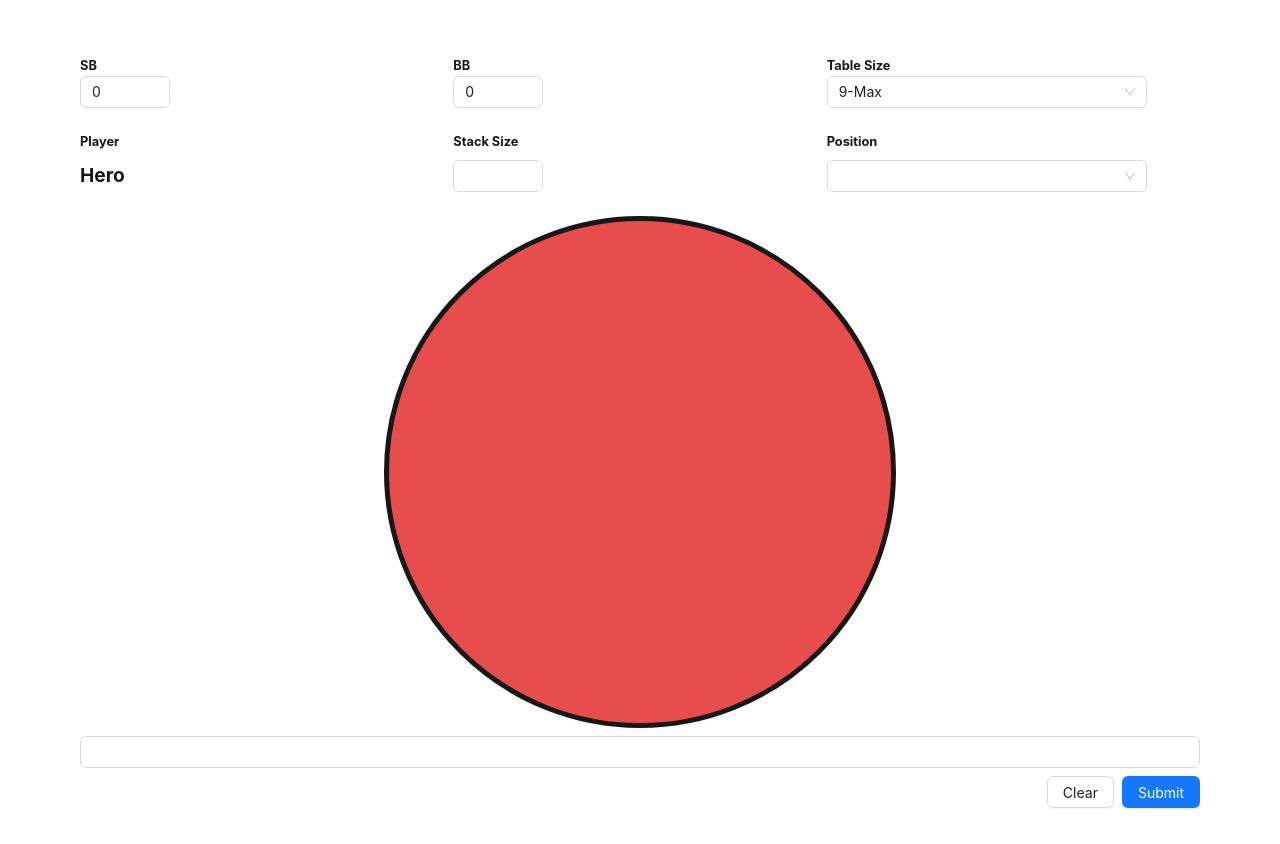
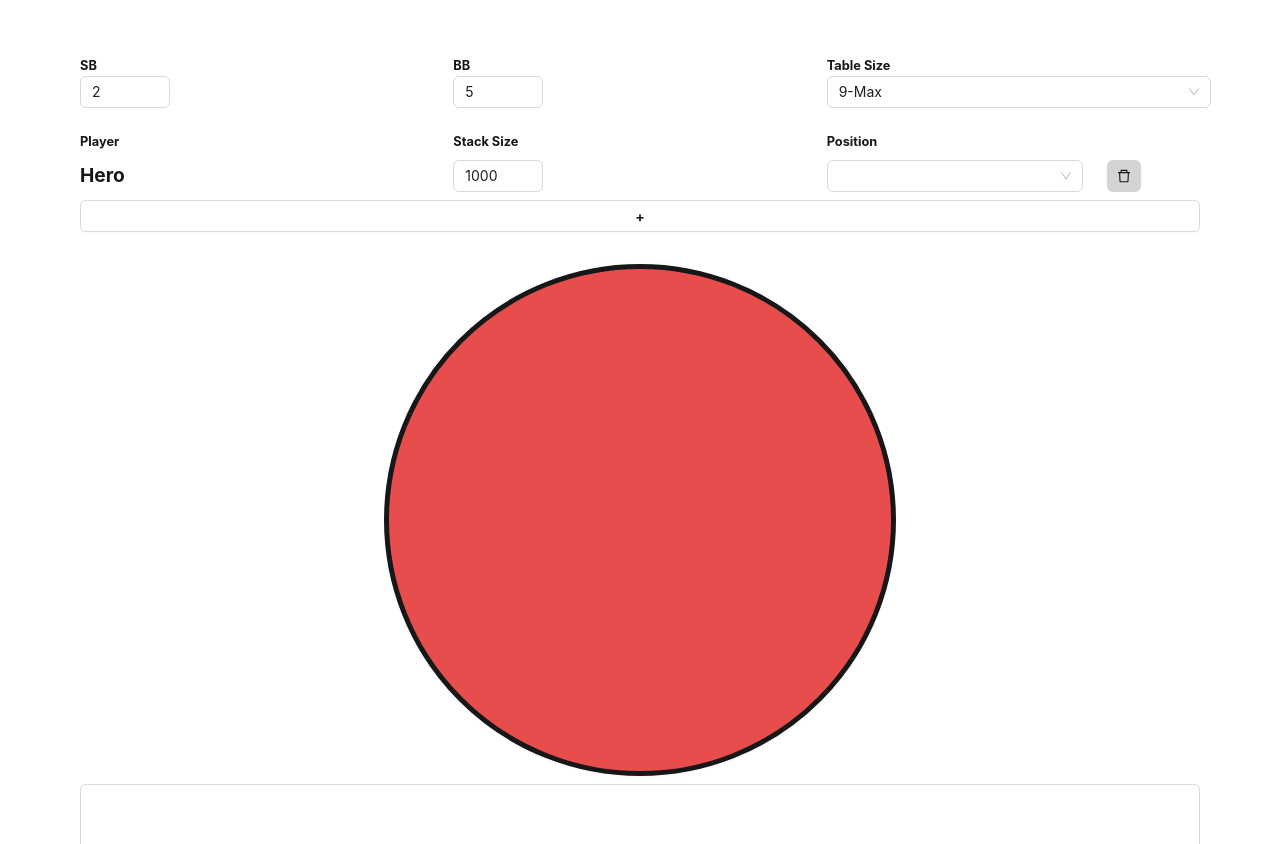
Before and after one commit to jmm526/nlhe-hand-recorder, a Next.js app: page / in a window 1280 px wide. Shown: the part 108-952 px from the top of the page. Built offline with nearby package versions, Linux system fonts and the light colour scheme.

Commit message:
frontend v0.1

```diff
--- a/package.json
+++ b/package.json
@@ -9,6 +9,7 @@
     "lint": "next lint"
   },
   "dependencies": {
+    "@ant-design/icons": "^5.5.1",
     "antd": "^5.21.6",
     "next": "15.0.2",
     "openai": "^4.68.4",
--- a/src/components/RecordPage/Dictaphone.tsx
+++ b/src/components/RecordPage/Dictaphone.tsx
@@ -14,10 +14,12 @@ const fixTranscript = (transcript: string) => {
 };
 
 interface Props {
-  onSubmit: (transcript: string) => void;
+  text: string;
+  handleSubmit: () => void;
+  handleTextChange: (text: string) => void;
 }
 
-const Dictaphone = ({ onSubmit }: Props) => {
+const Dictaphone = ({ text, handleSubmit, handleTextChange }: Props) => {
   const {
     transcript,
     listening,
@@ -25,11 +27,9 @@ const Dictaphone = ({ onSubmit }: Props) => {
     browserSupportsSpeechRecognition,
   } = useSpeechRecognition();
 
-  const [shownTranscript, setShownTranscript] = useState("");
-
   useEffect(() => {
     if (listening) {
-      setShownTranscript(fixTranscript(transcript));
+      handleTextChange(fixTranscript(transcript));
     }
   }, [transcript]);
 
@@ -42,18 +42,14 @@ const Dictaphone = ({ onSubmit }: Props) => {
       SpeechRecognition.stopListening();
     } else {
       resetTranscript();
-      setShownTranscript("");
+      handleTextChange("");
       SpeechRecognition.startListening({ continuous: true });
     }
   };
 
   const resetTextBox = () => {
     resetTranscript();
-    setShownTranscript("");
-  };
-
-  const handleSubmit = () => {
-    onSubmit(shownTranscript);
+    handleTextChange("");
   };
 
   return (
@@ -85,9 +81,9 @@ const Dictaphone = ({ onSubmit }: Props) => {
         </Row>
         <Row justify="center">
           <TextArea
-          value={shownTranscript}
-          autoSize={{ maxRows: 8 }}
-          onChange={(e) => setShownTranscript(e.target.value)}
+            value={text}
+            autoSize={{ minRows: 3, maxRows: 8 }}
+            onChange={(e) => handleTextChange(e.target.value)}
             style={{
               backgroundColor: "var(--background)",
               color: "var(--foreground)",
@@ -96,8 +92,17 @@ const Dictaphone = ({ onSubmit }: Props) => {
         </Row>
         <Row justify="end">
           <Space>
-          <Button onClick={resetTextBox}>Clear</Button>
-          <Button type="primary" onClick={handleSubmit}>
+            <Button onClick={resetTextBox} style={{ fontWeight: "bold" }}>
+              Clear
+            </Button>
+            <Button
+              onClick={handleSubmit}
+              style={{
+                backgroundColor: "var(--button-primary)",
+                color: "var(--button-primary-foreground)",
+                fontWeight: "bold",
+              }}
+            >
               Submit
             </Button>
           </Space>
--- a/src/components/RecordPage/ManualInputs/ManualInputs.tsx
+++ b/src/components/RecordPage/ManualInputs/ManualInputs.tsx
@@ -1,12 +1,23 @@
 import { Col, InputNumber, Row, Select, Typography } from "antd";
 import { useState } from "react";
-import StackSizesContainer from "./StackSizesContainer";
+import StackSizesContainer, { IStackSizeState } from "./StackSizesContainer";
+import { GenerateHandInfoState } from "./RecordPageContainer";
 
-const ManualInputs = () => {
-  const [sb, setSb] = useState(0);
-  const [bb, setBb] = useState(0);
-  const [tableSize, setTableSize] = useState("9-Max");
+interface Props {
+  smallBlind?: number;
+  bigBlind?: number;
+  playerCount?: number;
+  stackSizes?: IStackSizeState[];
+  handleInfoChange: (key: keyof GenerateHandInfoState, value: any) => void;
+}
 
+const ManualInputs = ({
+  smallBlind,
+  bigBlind,
+  playerCount,
+  stackSizes,
+  handleInfoChange,
+}: Props) => {
   return (
     <>
       <Row justify="start" style={{ width: "100%", marginBottom: "3vh" }}>
@@ -23,7 +34,10 @@ const ManualInputs = () => {
             </Typography.Text>
           </Row>
           <Row>
-            <InputNumber value={sb} onChange={(value) => setSb(value ?? 0)} />
+            <InputNumber
+              value={smallBlind}
+              onChange={(value) => handleInfoChange("smallBlind", value ?? 0)}
+            />
           </Row>
         </Col>
         <Col span={8}>
@@ -39,7 +53,10 @@ const ManualInputs = () => {
             </Typography.Text>
           </Row>
           <Row>
-            <InputNumber value={bb} onChange={(value) => setBb(value ?? 0)} />
+            <InputNumber
+              value={bigBlind}
+              onChange={(value) => handleInfoChange("bigBlind", value ?? 0)}
+            />
           </Row>
         </Col>
         <Col span={8}>
@@ -56,24 +73,30 @@ const ManualInputs = () => {
           </Row>
           <Row>
             <Select
-              style={{ minWidth: "25vw" }}
-              value={tableSize}
-              onChange={(value) => setTableSize(value ?? "9-Max")}
+              style={{ minWidth: "30vw" }}
+              value={playerCount}
+              onChange={(value) => handleInfoChange("playerCount", value ?? 9)}
               options={[
                 {
                   label: "9-Max",
-                  value: "9-Max",
+                  value: 9,
                 },
                 {
                   label: "6-Max",
-                  value: "6-Max",
+                  value: 6,
                 },
               ]}
             />
           </Row>
         </Col>
       </Row>
-      <StackSizesContainer playerCount={tableSize === "9-Max" ? 9 : 6} />
+      <StackSizesContainer
+        playerCount={playerCount as number}
+        stackSizes={stackSizes as IStackSizeState[]}
+        handleStackSizesChange={(newStackSizes) =>
+          handleInfoChange("stackSizes", newStackSizes)
+        }
+      />
     </>
   );
 };
--- a/src/components/RecordPage/ManualInputs/RecordPageContainer.tsx
+++ b/src/components/RecordPage/ManualInputs/RecordPageContainer.tsx
@@ -1,13 +1,52 @@
 import { Space } from "antd";
 import Dictaphone from "../Dictaphone";
 import ManualInputs from "./ManualInputs";
+import { IStackSizeState } from "./StackSizesContainer";
+import { useState } from "react";
+import { EPosition } from "@/server/models";
+
+export interface GenerateHandInfoState {
+  smallBlind?: number;
+  bigBlind?: number;
+  playerCount?: number;
+  stackSizes?: IStackSizeState[];
+  rawHistory?: string;
+}
 
 const RecordPageContainer = () => {
+  const [handInfo, setHandInfo] = useState<GenerateHandInfoState>({
+    smallBlind: 2,
+    bigBlind: 5,
+    playerCount: 9,
+    stackSizes: [{ name: "Hero", stackSize: 1000 }],
+    rawHistory: "",
+  });
+
+  const handleInfoChange = (key: keyof GenerateHandInfoState, value: any) => {
+    setHandInfo({ ...handInfo, [key]: value });
+  };
+
+  const handleSubmit = () => {
+    console.log(handInfo);
+  };
+
   return (
     <>
       <Space direction="vertical" size="large" style={{ width: "100%" }}>
-        <ManualInputs />
-        <Dictaphone onSubmit={() => {}} />
+        <ManualInputs
+          smallBlind={handInfo.smallBlind}
+          bigBlind={handInfo.bigBlind}
+          playerCount={handInfo.playerCount}
+          stackSizes={handInfo.stackSizes}
+          handleInfoChange={handleInfoChange}
+        />
+        <Dictaphone
+          text={handInfo.rawHistory as string}
+          handleTextChange={(text: string) => {
+            handleInfoChange("rawHistory", text);
+          }}
+          handleSubmit={handleSubmit}
+        />
       </Space>
     </>
   );
--- a/src/components/RecordPage/ManualInputs/StackSize.tsx
+++ b/src/components/RecordPage/ManualInputs/StackSize.tsx
@@ -1,14 +1,16 @@
 import { positionOrder6max } from "@/server/helpers";
 import { positionOrder9max } from "@/server/helpers";
-import { Col, InputNumber, Row, Select, Typography } from "antd";
+import { Button, Col, InputNumber, Row, Select, Typography } from "antd";
 import { IStackSizeState } from "./StackSizesContainer";
 import { EPosition } from "@/server/models";
+import { DeleteOutlined } from "@ant-design/icons";
 
 interface Props {
   index: number;
   playerCount: number;
   stackSize: IStackSizeState;
   handleStackSizeChange: (index: number, newStackSize: IStackSizeState) => void;
+  handleRemoveStackSize: (index: number) => void;
 }
 
 const StackSize = ({
@@ -16,9 +18,11 @@ const StackSize = ({
   playerCount,
   stackSize,
   handleStackSizeChange,
+  handleRemoveStackSize,
 }: Props) => {
   const positionChoices =
     playerCount === 9 ? positionOrder9max : positionOrder6max;
+  const isHero = stackSize.name === "Hero";
 
   const handleChange = (
     key: "name" | "position" | "stackSize",
@@ -49,17 +53,34 @@ const StackSize = ({
             />
           </Row>
         </Col>
-        <Col span={8}>
+        <Col span={6}>
           <Select
             value={stackSize.position}
-            onChange={(value) => handleChange("position", value ?? EPosition.UTG)}
-            style={{ minWidth: "25vw" }}
+            onChange={(value) =>
+              handleChange("position", value ?? EPosition.UTG)
+            }
+            style={{ minWidth: "20vw" }}
             options={positionChoices.map((position) => ({
               label: position,
               value: position,
             }))}
           />
         </Col>
+          <Col span={2}>
+            <Button
+            onClick={() => handleRemoveStackSize(index)}
+            disabled={isHero}
+            style={{
+              backgroundColor: isHero ? "#D3D3D3" : "#e74d4d",
+                color: "var(--button-primary-foreground)",
+                border: "none",
+                fontWeight: "bold",
+                padding: "10px",
+              }}
+            >
+              <DeleteOutlined />
+            </Button>
+          </Col>
       </Row>
     </>
   );
--- a/src/components/RecordPage/ManualInputs/StackSizesContainer.tsx
+++ b/src/components/RecordPage/ManualInputs/StackSizesContainer.tsx
@@ -1,10 +1,12 @@
-import { Col, Row, Typography } from "antd";
+import { Button, Col, Row, Space, Typography } from "antd";
 import StackSize from "./StackSize";
 import { EPosition } from "@/server/models";
 import { useState } from "react";
 
 interface Props {
   playerCount: number;
+  stackSizes: IStackSizeState[];
+  handleStackSizesChange: (newStackSizes: IStackSizeState[]) => void;
 }
 
 export interface IStackSizeState {
@@ -13,18 +15,34 @@ export interface IStackSizeState {
   stackSize?: number;
 }
 
-const StackSizesContainer = ({ playerCount }: Props) => {
-  const [stackSizes, setStackSizes] = useState<IStackSizeState[]>([
-    { name: "Hero" },
-  ]);
-
+const StackSizesContainer = ({
+  playerCount,
+  stackSizes,
+  handleStackSizesChange,
+}: Props) => {
   const handleStackSizeChange = (
     index: number,
     newStackSize: IStackSizeState
   ) => {
     const newStackSizes = [...stackSizes];
     newStackSizes[index] = newStackSize;
-    setStackSizes(newStackSizes);
+    handleStackSizesChange(newStackSizes);
+  };
+
+  const handleNewStackSize = () => {
+    handleStackSizesChange([...stackSizes, { name: `V${stackSizes.length}` }]);
+  };
+
+  const handleRemoveStackSize = (index: number) => {
+    const newStackSizes = [...stackSizes];
+    newStackSizes.splice(index, 1);
+    const renamedStackSizes = newStackSizes.map((stackSize, index) => {
+      if (stackSize.name !== "Hero") {
+        return { ...stackSize, name: `V${index}` };
+      }
+      return stackSize;
+    });
+    handleStackSizesChange(renamedStackSizes);
   };
 
   return (
@@ -64,6 +82,8 @@ const StackSizesContainer = ({ playerCount }: Props) => {
           </Typography.Text>
         </Col>
       </Row>
+      <Row style={{ marginBottom: "1vh" }}>
+        <Space direction="vertical" style={{ width: "100%" }}>
           {stackSizes.map((stackSize, index) => (
             <StackSize
               key={index}
@@ -71,8 +91,23 @@ const StackSizesContainer = ({ playerCount }: Props) => {
               playerCount={playerCount}
               stackSize={stackSize}
               handleStackSizeChange={handleStackSizeChange}
+              handleRemoveStackSize={handleRemoveStackSize}
             />
           ))}
+        </Space>
+      </Row>
+      <Button
+        style={{
+          width: "100%",
+          marginBottom: "1vh",
+          backgroundColor: "var(--button-primary)",
+          color: "var(--button-primary-foreground)",
+          fontWeight: "bold",
+        }}
+        onClick={handleNewStackSize}
+      >
+        +
+      </Button>
     </>
   );
 };
```
Also changed, not shown: 1 other file (tests, documents, lock files or other folders). Lines whose indentation alone changed are shown as unchanged.
